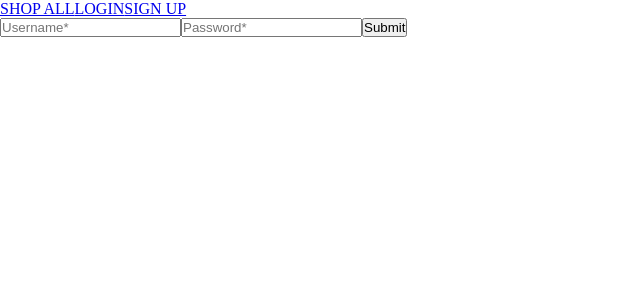
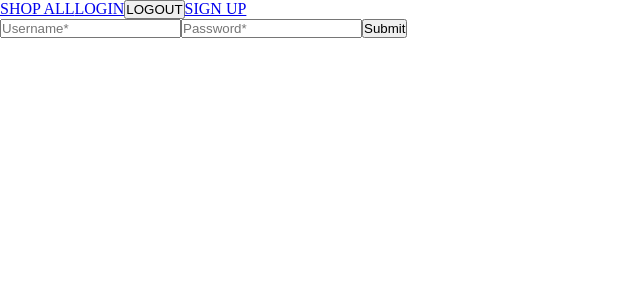
Before and after one commit to emmanagano/grace-shopper, a React (Create React App) app: page /login in a window 1280 px wide. Shown: the top 300 px of the page, without its empty margins (0-640 px from the left). Built offline with nearby package versions, Linux system fonts and the light colour scheme; no server answers.

Commit message:
fixed some bugs

```diff
--- a/src/App.js
+++ b/src/App.js
@@ -11,10 +11,13 @@ import "./css/App.css";
 const App = () => {
     const [user, setUser] = useState({});
     const [products, setProducts] = useState([]);
+    const lstoken = localStorage.getItem("token");
     useEffect(()=>{
-        fetchUserMe().then(user => {
-            setUser(user)
-        });
+        if(lstoken) {
+            fetchUserMe().then(user => {
+                setUser(user)
+            });
+        };
         fetchProducts().then(product => {
             setProducts(product)
         });
@@ -22,7 +25,9 @@ const App = () => {
     console.log(user);
     return (
         <div className="app_main">
-            <Navbar />
+            <Navbar
+                setUser={setUser}
+            />
             <Routes>
                 <Route
                     path="/login"
--- a/src/api/index.js
+++ b/src/api/index.js
@@ -28,6 +28,7 @@ export async function fetchLogin (
 
 export async function fetchUserMe () {
         try {
+            if(lstoken) {
                 const resp = await fetch(`${BASE_URL}/user/me`,{
                     headers: {
                         "Content-Type": "application/json",
@@ -36,6 +37,7 @@ export async function fetchUserMe () {
                 });
                 const info = await resp.json();
                 return info;
+            };
         } catch (error) {
             throw error;
         }
--- a/src/components/Navbar.js
+++ b/src/components/Navbar.js
@@ -1,11 +1,20 @@
 const { Link } = require("react-router-dom")
 
-const Navbar = () => {
+const Navbar = ({setUser}) => {
     return (
         <div className="navbar_main">
             {/* <Link to="/">HOME</Link> */}
             <Link to="/products">SHOP ALL</Link>
             <Link to="/login">LOGIN</Link>
+            <button
+                onClick={(e) => {
+                    e.preventDefault();
+                    localStorage.removeItem("token");
+                    setUser(null);
+                }}
+            >
+                LOGOUT
+            </button>
             <Link to="/register">SIGN UP</Link>
         </div>
     )
```
Lines whose indentation alone changed are shown as unchanged.
